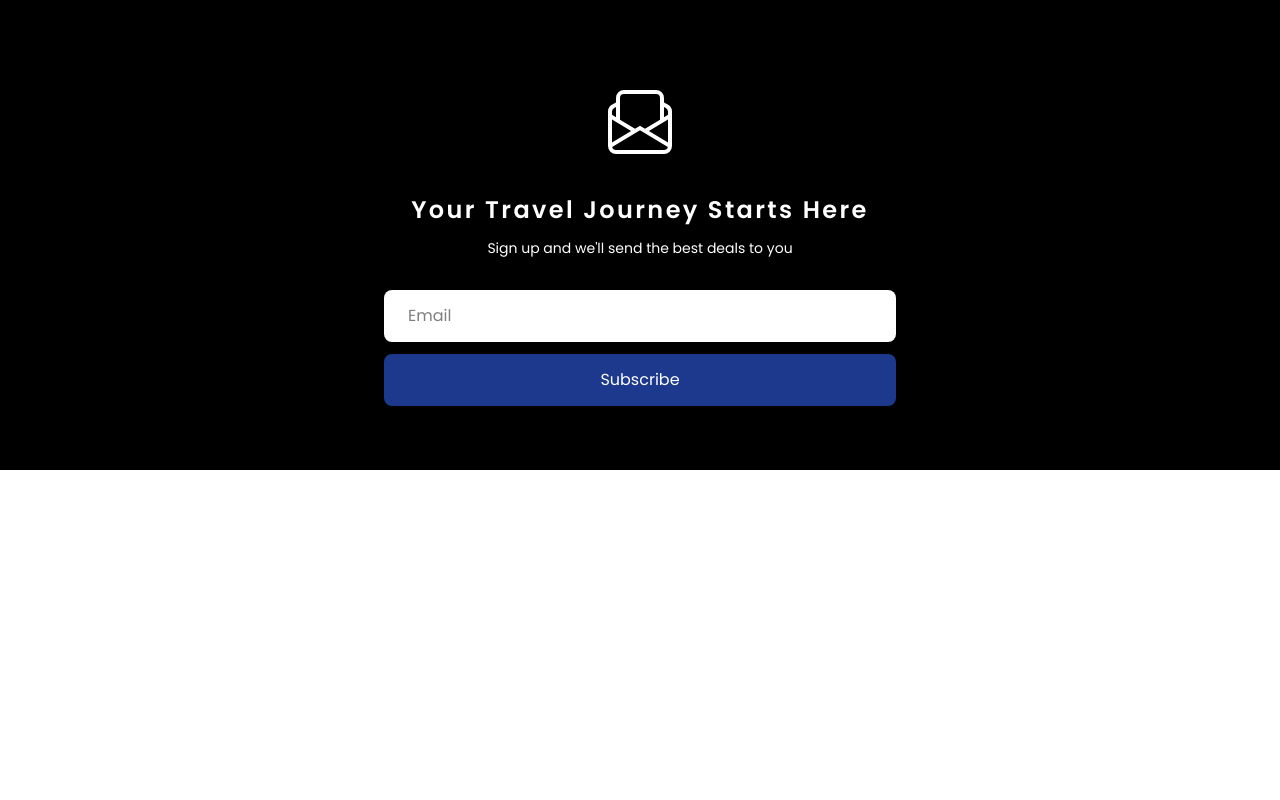
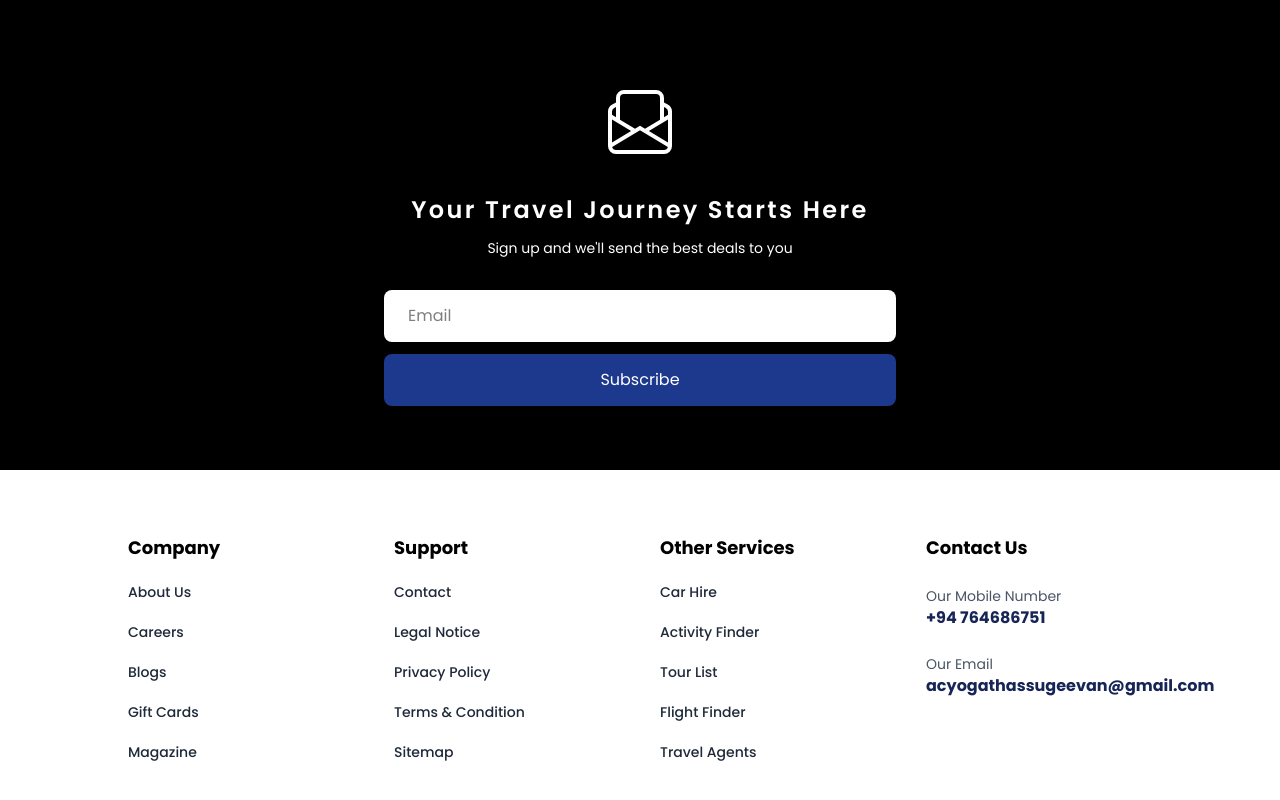
Before and after one commit to SugeevanY/Tripi, a Next.js app: page / in a window 1280 px wide. Shown: the part 4090-4890 px from the top of the page. Before the commit the page ends 4560 px from the top, so only its background shows below. Built offline with nearby package versions, Linux system fonts and the light colour scheme.

Commit message:
Footer Finished

```diff
--- a/app/layout.tsx
+++ b/app/layout.tsx
@@ -2,6 +2,7 @@ import type { Metadata } from "next";
 import { Poppins } from "next/font/google";
 import "./globals.css";
 import ResponsiveNav from "@/components/Home/Navbar/ResponsiveNav";
+import Footer from "@/components/Home/Footer/Footer";
 
 
 
@@ -37,6 +38,7 @@ export default function RootLayout({
       >
         <ResponsiveNav/>
         {children}
+        <Footer/>
       </body>
     </html>
   );
--- /dev/null
+++ b/components/Home/Footer/Footer.tsx
@@ -0,0 +1,59 @@
+import React from 'react'
+
+const Footer = () => {
+  return (
+    <div className='pt-16 pb-16'>
+        <div className='w-[80%] mx-auto items-start grid-cols-1 sm:grid-cols-2 grid
+         md:grid-cols-2 lg:grid-cols-4 gap-10'>
+            {/* 1st Part */}
+            <div className='space-y-5 '>
+                <h1 className='text-lg font-bold'>Company</h1>
+                <p className='text-gray-800 font-medium cursor-pointer text-sm hover:text-blue-950'>About Us</p>
+                <p className='text-gray-800 font-medium cursor-pointer text-sm hover:text-blue-950'>Careers</p>
+                <p className='text-gray-800 font-medium cursor-pointer text-sm hover:text-blue-950'>Blogs</p>
+                <p className='text-gray-800 font-medium cursor-pointer text-sm hover:text-blue-950'>Gift Cards</p>
+                <p className='text-gray-800 font-medium cursor-pointer text-sm hover:text-blue-950'>Magazine</p>
+            </div>
+
+            {/* 2nd Part */}
+            <div className='space-y-5 '>
+                <h1 className='text-lg font-bold'>Support</h1>
+                <p className='text-gray-800 font-medium cursor-pointer text-sm hover:text-blue-950'>Contact</p>
+                <p className='text-gray-800 font-medium cursor-pointer text-sm hover:text-blue-950'>Legal Notice</p>
+                <p className='text-gray-800 font-medium cursor-pointer text-sm hover:text-blue-950'>Privacy Policy</p>
+                <p className='text-gray-800 font-medium cursor-pointer text-sm hover:text-blue-950'>Terms & Condition</p>
+                <p className='text-gray-800 font-medium cursor-pointer text-sm hover:text-blue-950'>Sitemap</p>
+            </div>
+
+            {/* 3rd Part */}
+            <div className='space-y-5 '>
+                <h1 className='text-lg font-bold'>Other Services</h1>
+                <p className='text-gray-800 font-medium cursor-pointer text-sm hover:text-blue-950'>Car Hire</p>
+                <p className='text-gray-800 font-medium cursor-pointer text-sm hover:text-blue-950'>Activity Finder</p>
+                <p className='text-gray-800 font-medium cursor-pointer text-sm hover:text-blue-950'>Tour List</p>
+                <p className='text-gray-800 font-medium cursor-pointer text-sm hover:text-blue-950'>Flight Finder</p>
+                <p className='text-gray-800 font-medium cursor-pointer text-sm hover:text-blue-950'>Travel Agents</p>
+            </div>
+
+            {/* 4th Part */}
+            <div>
+                 <h1 className='text-lg font-bold'>Contact Us</h1>
+                 <div className='mt-6 '>
+                    <h1 className='text-sm text-gray-600'>Our Mobile Number</h1>
+                    <h1 className='text-base font-bold text-blue-950'>+94 764686751</h1>
+                 </div>
+
+                  <div className='mt-6 '>
+                    <h1 className='text-sm text-gray-600'>Our Email</h1>
+                    <h1 className='text-base font-bold text-blue-950'>acyogathassugeevan@gmail.com</h1>
+                 </div>
+
+            </div>
+
+        </div>
+
+    </div>
+  )
+}
+
+export default Footer
```
Also changed, not shown: components/Home/Newsletter/Newsletter.tsx (+5 -3 lines).
